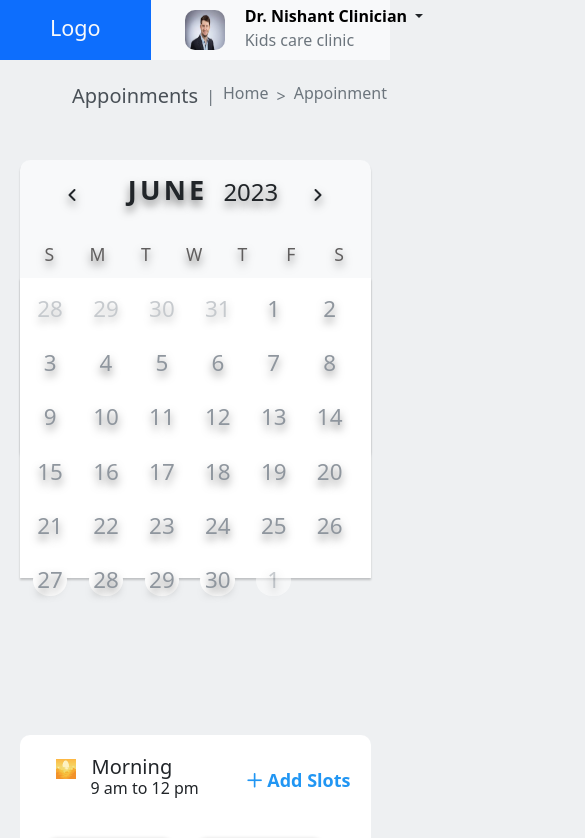
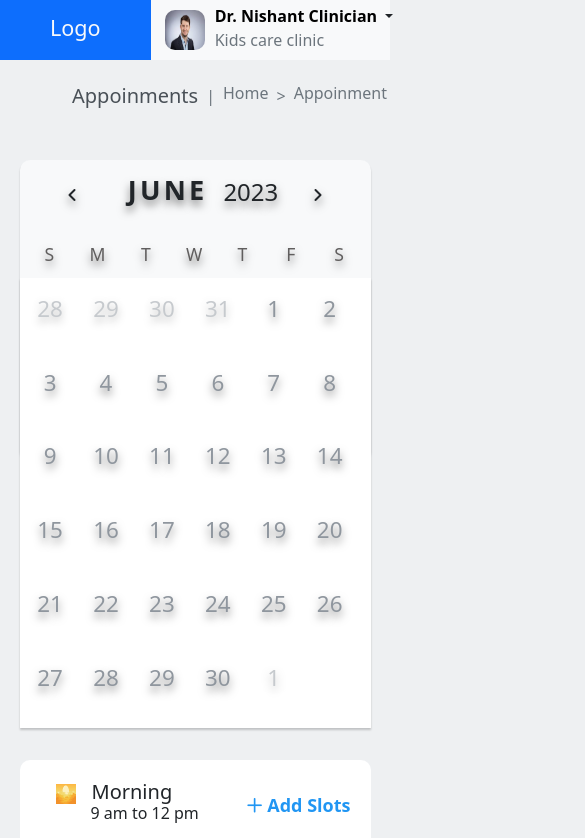
Before and after one commit to Anjali-Singh02/Appoinment_Cal, a plain HTML site: page index.html in a window 390 px wide. Shown: the top 838 px of the page, 585 px wide, since content can reach past the window. Drawn offline with nearby package versions, Linux system fonts and the light colour scheme.

Commit message:
update css

```diff
--- a/assets/style.css
+++ b/assets/style.css
@@ -13,7 +13,7 @@
 }
 .profile-img {
 	border-radius: 10px;
-	margin: auto 20px auto 30px;
+	margin: auto 10px auto 30px;
 }
 .button-container {
 	padding: 10px;
@@ -216,15 +216,28 @@
 
 /* @media Query */
 @media (max-width: 600px) {
-	.right-section {
-		visibility: hidden;
+	.nav-bar{
+		width: 300px;
+	}
+	.nav-bar .button-container {
+		content-visibility: hidden;
+
+		}
+
+
+
+	.profile-img{
+		margin-left: 10px;
 	}
 	.content-container {
 		display: flex;
 		flex-direction: column;
 	}
+	.calendar-section .days{
+		height: 450px;
+	}
 	.schedule-section {
 		margin: auto;
-		margin-top: 275px;
+		margin-top: 300px;
 	}
 }
--- a/index.html
+++ b/index.html
@@ -23,7 +23,7 @@
 		/>
 	</head>
 	<body class="body">
-		<nav class="nav-bar bg-body-tertiary d-flex  justify-content-between">
+		<nav class="nav-bar bg-body-tertiary d-flex  w-auto justify-content-between">
 			<div class="left-section d-flex">
 				<div class="logo-container">
 					<h4 class="logo bg-primary m-0 text-light">Logo</h4>
```
